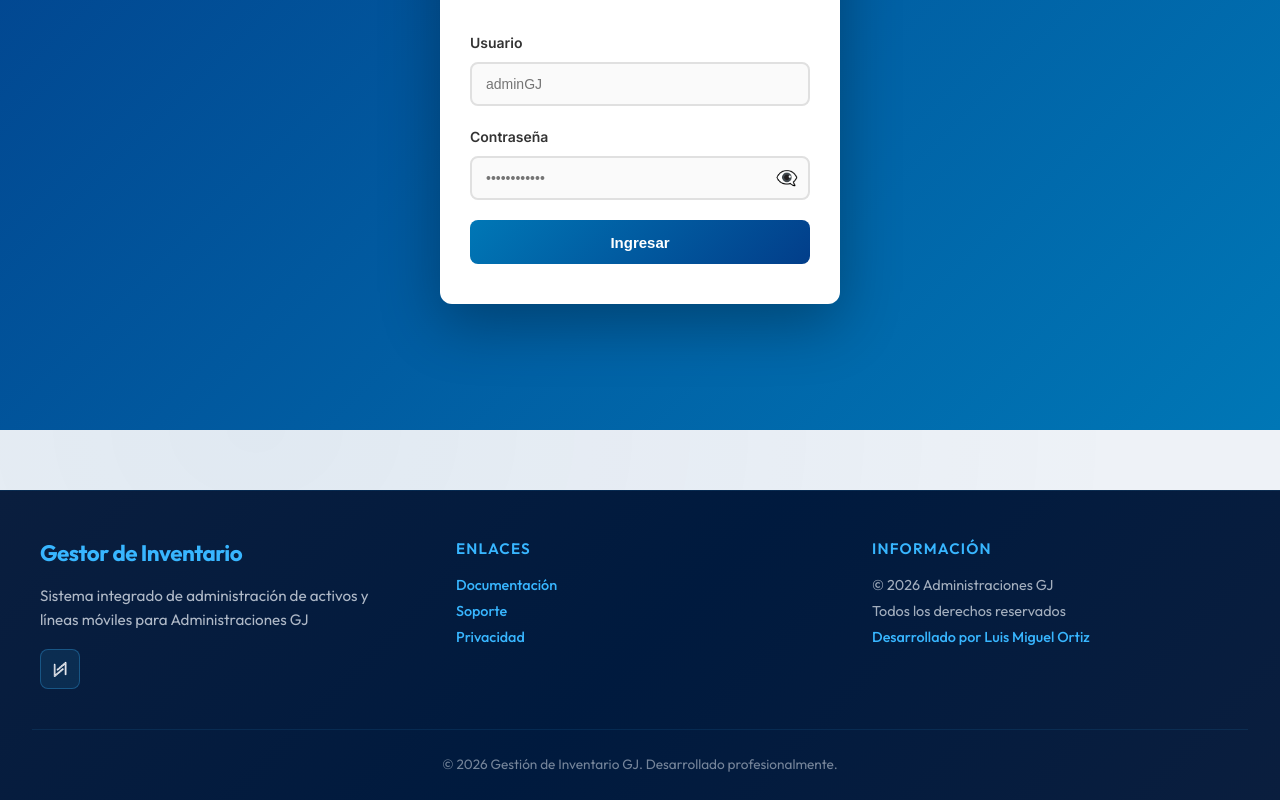
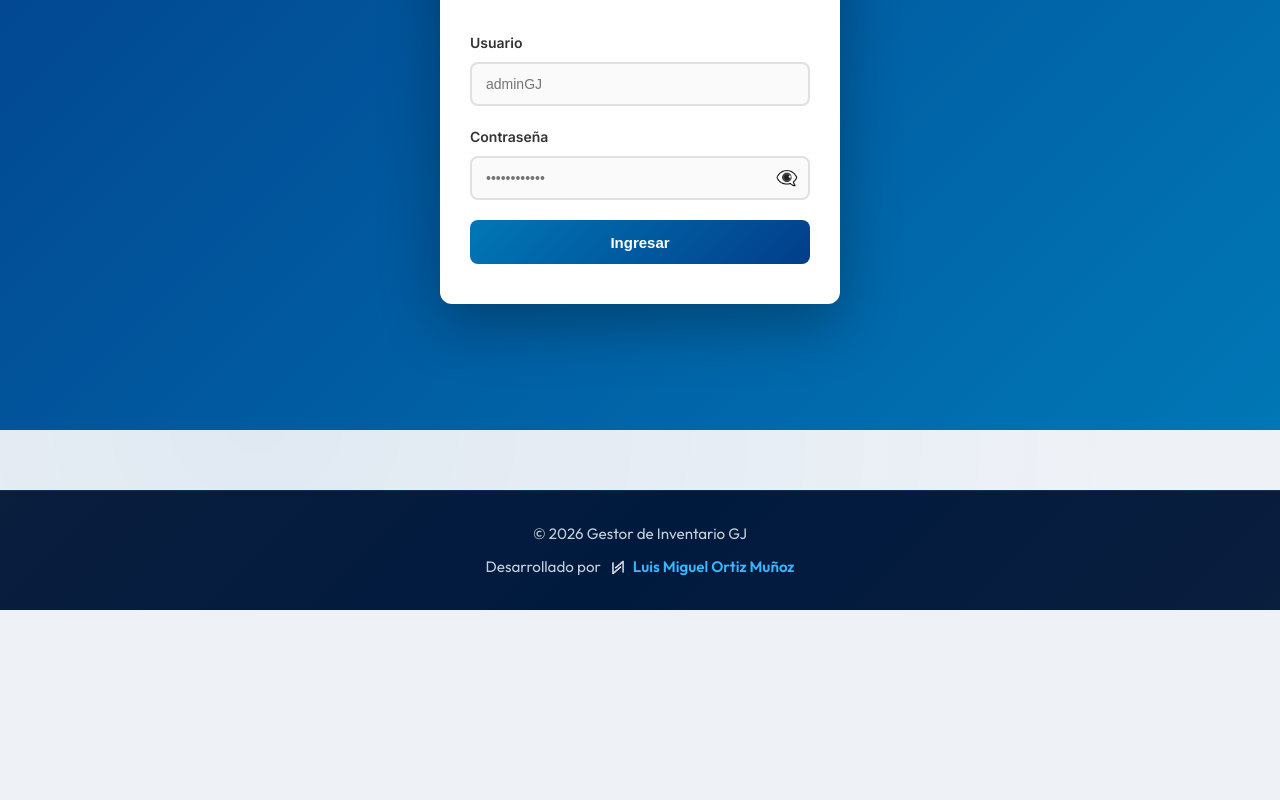
Before and after one commit to LuisMiguel-efe/gestioninventariogj, a React (Vite) app: page /login in a window 1280 px wide. Shown: the part 370-1170 px from the top of the page. After the commit the page ends 980 px from the top, so only its background shows below. Built offline with nearby package versions, Linux system fonts and the light colour scheme; no server answers.

Commit message:
footer minimalista

```diff
--- a/src/components/Footer.css
+++ b/src/components/Footer.css
@@ -1,138 +1,70 @@
-/* ── FOOTER PROFESIONAL PARA LOGIN ─────────────────────────────────────────── */
+/* ── FOOTER PROFESIONAL MINIMALISTA ────────────────────────────────────────── */
 .app-footer-professional {
   background: linear-gradient(135deg, #0a1e3e 0%, #001a3e 50%, #0a1e3e 100%);
   color: #e8eef5;
   font-family: 'Outfit', 'Inter', system-ui, sans-serif;
-  padding: 48px 32px 24px;
-  border-top: 1px solid rgba(56, 182, 255, 0.1);
+  padding: 32px;
+  border-top: 1px solid rgba(56, 182, 255, 0.15);
   margin-top: 60px;
 }
 
 .footer-content {
   max-width: 1200px;
   margin: 0 auto;
-  display: grid;
-  grid-template-columns: repeat(auto-fit, minmax(280px, 1fr));
-  gap: 48px;
-  margin-bottom: 40px;
+  text-align: center;
+  display: flex;
+  flex-direction: column;
+  gap: 12px;
 }
 
-.footer-section h4 {
-  font-size: 1.4rem;
-  font-weight: 700;
-  margin: 0 0 16px 0;
-  color: #38b6ff;
-  letter-spacing: -0.5px;
+.footer-line {
+  font-size: 0.95rem;
+  line-height: 1.4;
+  margin: 0;
+  color: rgba(232, 238, 245, 0.85);
+  display: flex;
+  align-items: center;
+  justify-content: center;
+  gap: 8px;
+  flex-wrap: wrap;
 }
 
-.footer-section h5 {
-  font-size: 0.95rem;
+.footer-line a {
+  color: #38b6ff;
+  text-decoration: none;
   font-weight: 600;
-  margin: 0 0 14px 0;
-  color: #38b6ff;
-  text-transform: uppercase;
-  letter-spacing: 0.08em;
+  transition: all 0.3s ease;
+  display: inline-flex;
+  align-items: center;
+  gap: 6px;
 }
 
-.footer-section p {
-  font-size: 0.95rem;
-  line-height: 1.6;
-  color: rgba(232, 238, 245, 0.75);
-  margin: 0;
-}
-
-.footer-section ul {
-  list-style: none;
-  padding: 0;
-  margin: 0;
-}
-
-.footer-section ul li {
-  font-size: 0.9rem;
-  line-height: 1.8;
-  color: rgba(232, 238, 245, 0.7);
-}
-
-.footer-section a {
-  color: #38b6ff;
-  text-decoration: none;
-  transition: all 0.3s ease;
-  font-weight: 500;
-  display: inline-block;
-}
-
-.footer-section a:hover {
+.footer-line a:hover {
   color: #6dd5f5;
   text-decoration: underline;
 }
 
-.footer-social {
-  display: flex;
-  gap: 16px;
-  margin-top: 16px;
+.footer-line img {
+  width: 18px;
+  height: 18px;
+  border-radius: 3px;
+  object-fit: cover;
 }
 
-.footer-social a {
-  width: 40px;
-  height: 40px;
-  display: flex;
-  align-items: center;
-  justify-content: center;
-  background: rgba(56, 182, 255, 0.1);
-  border: 1px solid rgba(56, 182, 255, 0.3);
-  border-radius: 8px;
-  transition: all 0.3s ease;
-}
-
-.footer-social a:hover {
-  background: rgba(56, 182, 255, 0.2);
-  border-color: rgba(56, 182, 255, 0.6);
-  transform: translateY(-2px);
-}
-
-.footer-social img {
-  width: 20px;
-  height: 20px;
-  border-radius: 4px;
-}
-
-.footer-bottom {
-  border-top: 1px solid rgba(56, 182, 255, 0.1);
-  padding-top: 24px;
-  text-align: center;
-  color: rgba(232, 238, 245, 0.5);
-  font-size: 0.85rem;
-}
-
-.footer-bottom p {
-  margin: 0;
-}
-
-/* ── RESPONSIVE ─────────────────────────────────────────────────────────────── */
+/* ── RESPONSIVE ────────────────────────────────────────────────────────────── */
 @media (max-width: 768px) {
   .app-footer-professional {
-    padding: 32px 20px 16px;
+    padding: 24px 20px;
     margin-top: 40px;
   }
 
-  .footer-content {
-    gap: 32px;
-    grid-template-columns: 1fr;
+  .footer-line {
+    font-size: 0.9rem;
+    gap: 6px;
   }
 
-  .footer-section h4 {
-    font-size: 1.2rem;
-  }
-
-  .footer-section h5 {
-    font-size: 0.85rem;
-  }
-
-  .footer-section p {
-    font-size: 0.85rem;
-  }
-
-  .footer-social {
-    justify-content: flex-start;
+  .footer-line img {
+    width: 16px;
+    height: 16px;
   }
 }
--- a/src/components/Footer.tsx
+++ b/src/components/Footer.tsx
@@ -7,40 +7,22 @@ interface FooterProps {
 
 const Footer: React.FC<FooterProps> = ({ variant = 'login' }) => {
   if (variant === 'compact') {
-    return null; // No mostrar en navegación
+    return null;
   }
 
   return (
     <footer className="app-footer-professional">
       <div className="footer-content">
-        <div className="footer-section">
-          <h4>Gestor de Inventario</h4>
-          <p>Sistema integrado de administración de activos y líneas móviles para Administraciones GJ</p>
-          <div className="footer-social">
-            <a href="https://lmz-my-portfolio.vercel.app" target="_blank" rel="noopener noreferrer" title="Desarrollador">
-              <img src="/lmz-light.png" alt="LMZ" />
-            </a>
-          </div>
-        </div>
-        <div className="footer-section">
-          <h5>Enlaces</h5>
-          <ul>
-            <li><a href="#">Documentación</a></li>
-            <li><a href="#">Soporte</a></li>
-            <li><a href="#">Privacidad</a></li>
-          </ul>
-        </div>
-        <div className="footer-section">
-          <h5>Información</h5>
-          <ul>
-            <li>© 2026 Administraciones GJ</li>
-            <li>Todos los derechos reservados</li>
-            <li><a href="https://lmz-my-portfolio.vercel.app" target="_blank" rel="noopener noreferrer">Desarrollado por Luis Miguel Ortiz</a></li>
-          </ul>
-        </div>
-      </div>
-      <div className="footer-bottom">
-        <p>&copy; 2026 Gestión de Inventario GJ. Desarrollado profesionalmente.</p>
+        <p className="footer-line">
+          © {new Date().getFullYear()} Gestor de Inventario GJ
+        </p>
+        <p className="footer-line">
+          Desarrollado por
+          <a href="https://lmz-my-portfolio.vercel.app" target="_blank" rel="noopener noreferrer" title="Portafolio de Luis Miguel Ortiz">
+            <img src="/lmz-light.png" alt="LMZ" />
+            <span>Luis Miguel Ortiz Muñoz</span>
+          </a>
+        </p>
       </div>
     </footer>
   );
```
